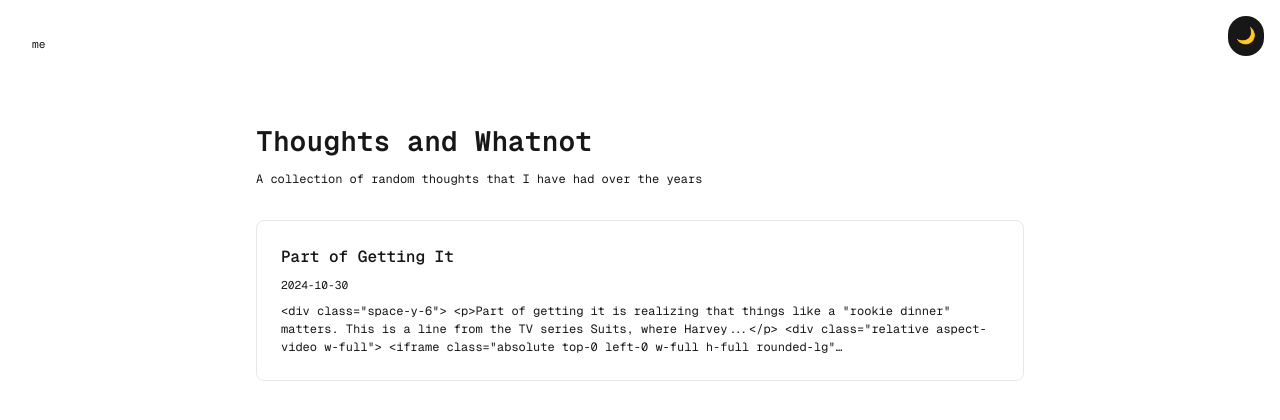
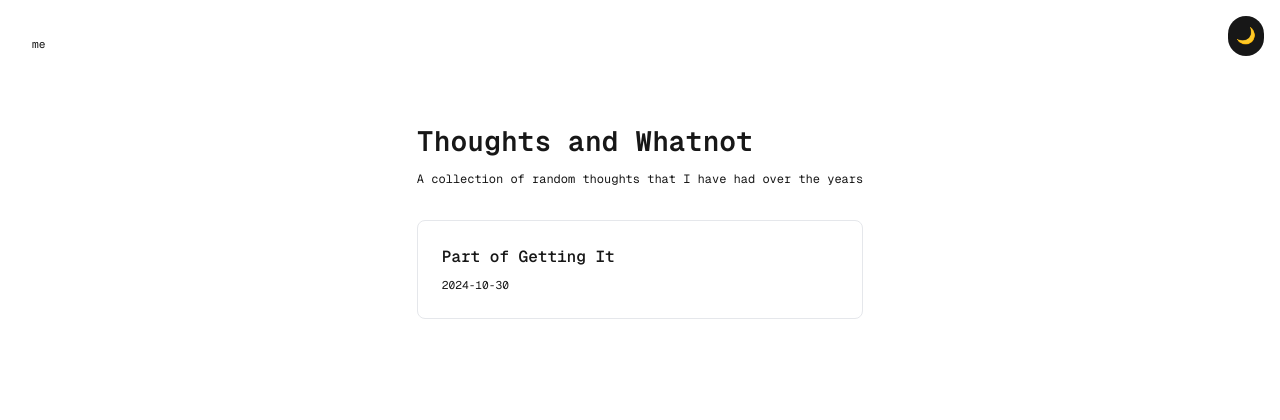
Before and after one commit to yuchannn/yuchan.io, a Next.js app: page /blog in a window 1280 px wide. Shown: the top 420 px of the page. Built offline with nearby package versions, Linux system fonts and the light colour scheme.

Commit message:
fix: removed content preview in thoughts

```diff
--- a/src/app/blog/page.tsx
+++ b/src/app/blog/page.tsx
@@ -37,7 +37,6 @@
                 <div className="space-y-2">
                   <h2 className="text-xl font-semibold">{post.title}</h2>
                   <p className="text-sm text-foreground/60">{post.date}</p>
-                  <p className="text-base line-clamp-3">{post.content}</p>
                 </div>
               </Link>
             </article>
```
